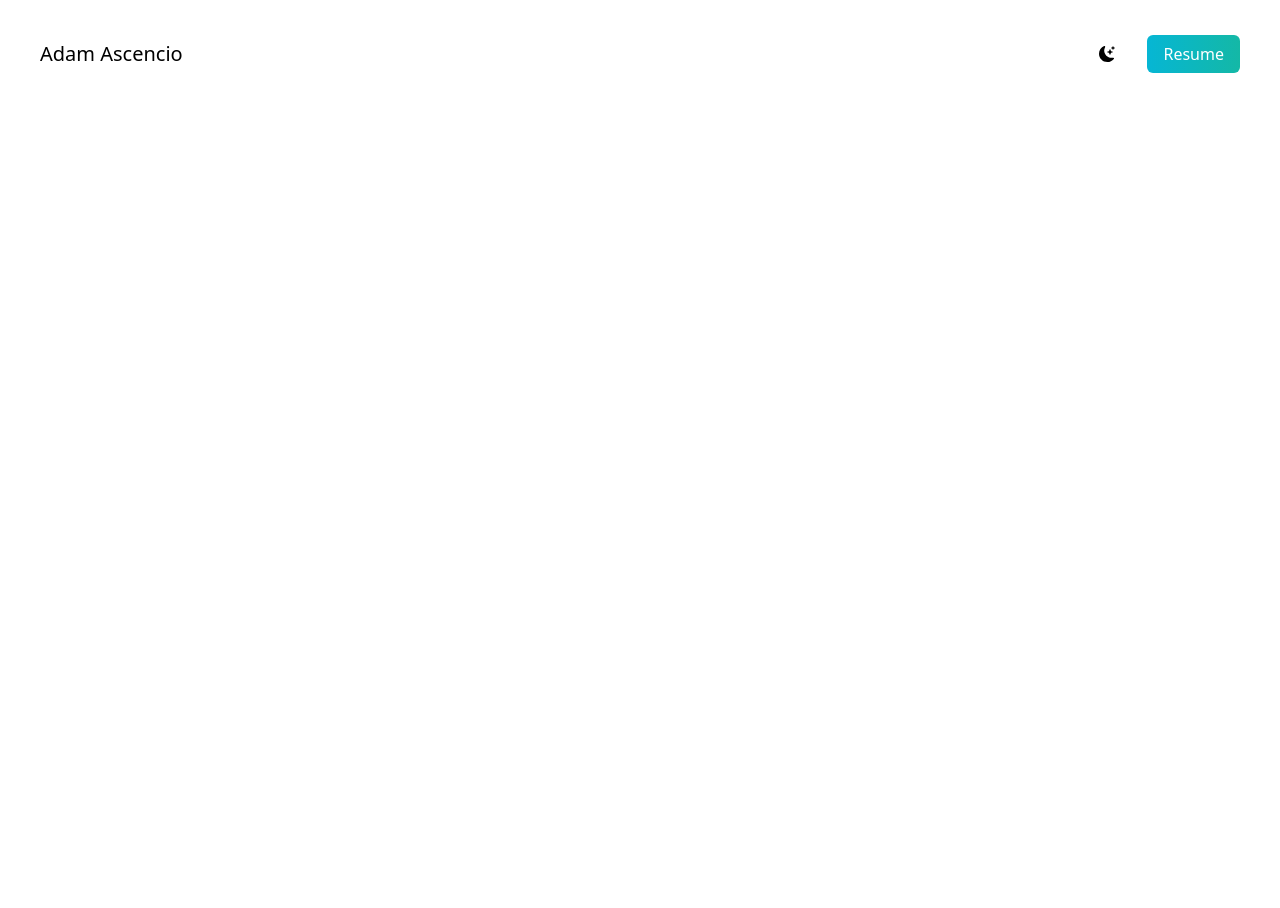
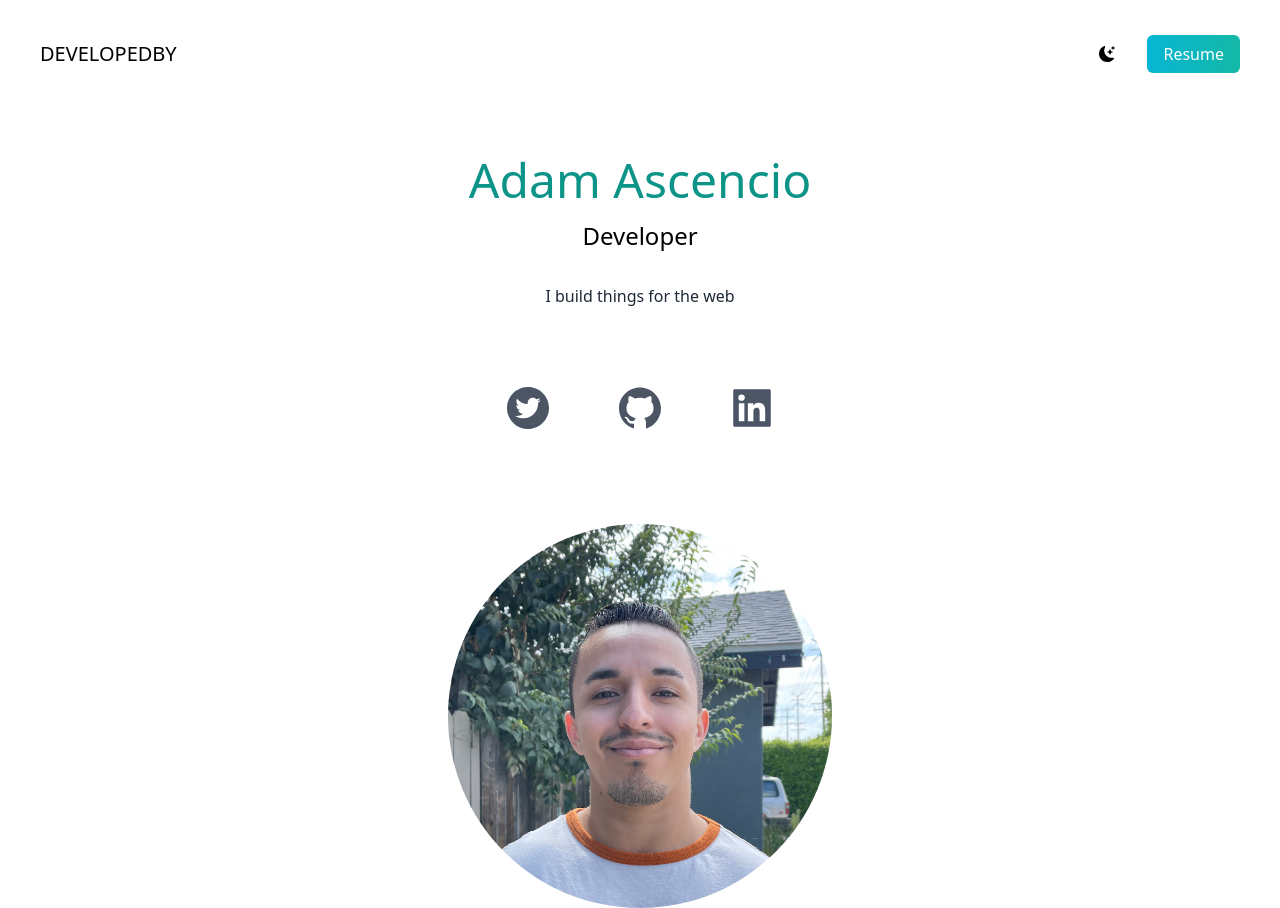
Before and after one commit to adamascencio/portfolio-nextJS, a Next.js app: page / in a window 1280 px wide. Before the commit the page ends 800 px from the top, so only its background shows below. Built offline with nearby package versions, Linux system fonts and the light colour scheme.

Commit message:
add content to homepage

```diff
--- a/src/pages/index.js
+++ b/src/pages/index.js
@@ -1,5 +1,8 @@
 import Head from 'next/head';
+import Image from 'next/image';
+import cover from '../../public/cover.jpg';
 import { BsFillMoonStarsFill } from 'react-icons/bs';
+import { AiFillTwitterCircle, AiFillGithub, AiFillLinkedin } from 'react-icons/ai';
 
 export default function Home() {
   return (
@@ -11,8 +14,8 @@ export default function Home() {
       </Head>
       <main className='bg-white px-10'>
         <section className='min-h-screen'>
-          <nav className='py-10 mb-12 flex justify-between'>
-            <h1 className='text-xl'>Adam Ascencio</h1>
+          <nav className='py-10 flex justify-between'>
+            <h1 className='text-xl'>DEVELOPEDBY</h1>
             <ul className='flex items-center'>
               <li>
                 <BsFillMoonStarsFill className='cursor-pointer text-2x'/>
@@ -20,6 +23,19 @@ export default function Home() {
               <li><a className='bg-gradient-to-r from-cyan-500 to-teal-500 text-white px-4 py-2 rounded-md ml-8' href="#">Resume</a></li>
             </ul>
           </nav>
+          <div className='text-center p-10'>
+            <h2 className='text-5xl py-2 text-teal-600 font-medium'>Adam Ascencio</h2>
+            <h3 className='text-2xl py-2'>Developer</h3>
+            <p className='text-md py-5 leading-8 text-gray-800'>I build things for the web</p>
+          </div>
+          <div className='text-5xl flex justify-center gap-16 py-3 text-gray-600'>
+            <AiFillTwitterCircle />
+            <AiFillGithub />
+            <AiFillLinkedin />
+          </div>
+          <div className='mx-auto rounded-full w-80 h-80 relative overflow-hidden mt-20 md:h-96 md:w-96'>
+            <Image src={cover} alt='cover photo' />
+          </div>
         </section>
       </main>
     </>
```
Also changed, not shown: public/cover.jpg (added).
